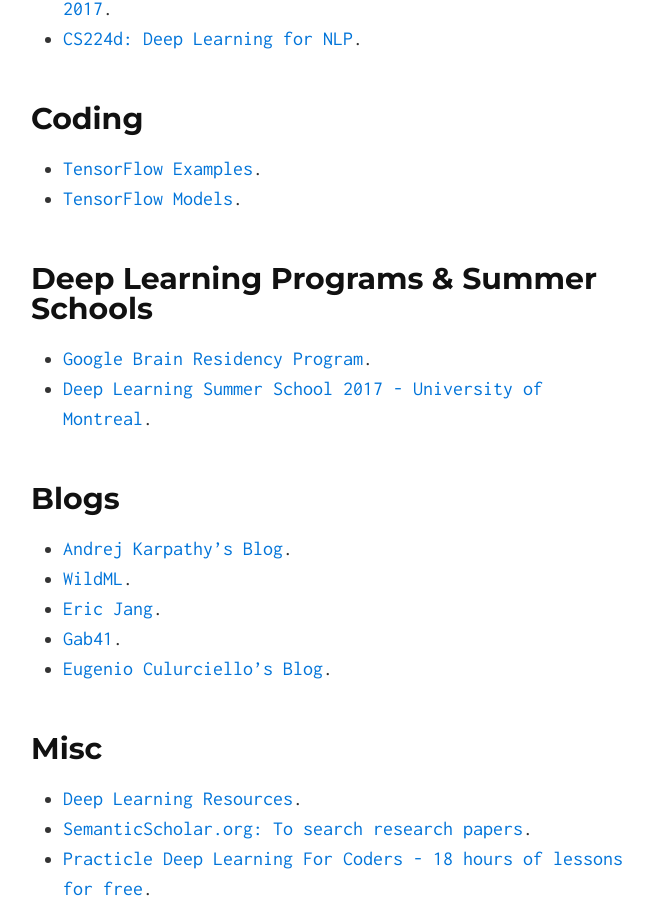
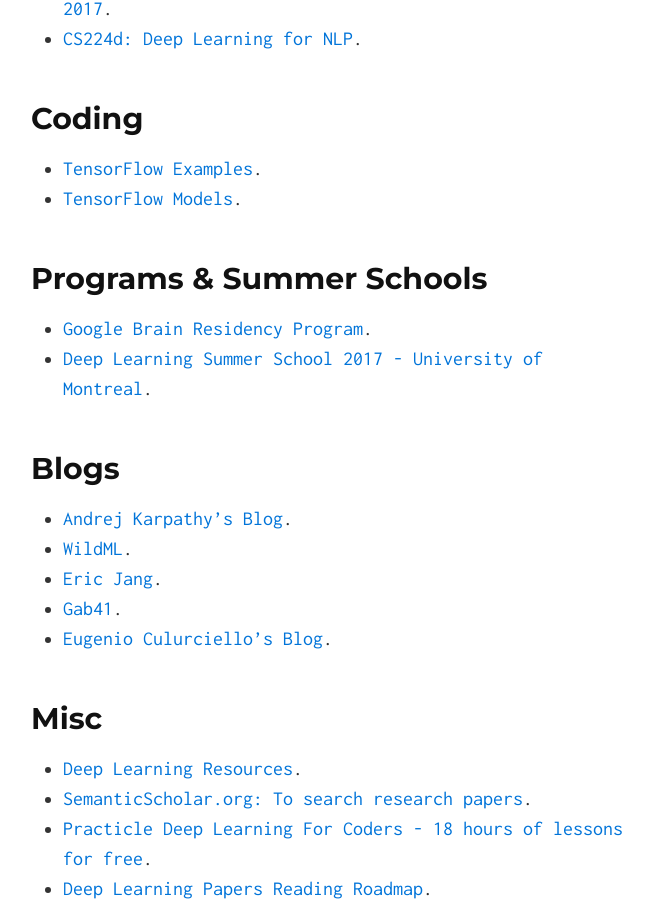
Before and after one commit to deepboun/deepboun.github.io, a Jekyll site: the page built from index.md, in a window 1280 px wide and 900 px high, scrolled down 1546 px. Shown: the whole window, without its empty margins (307-960 px from the left). Built offline with Jekyll 4.4.1, drawn with Linux system fonts in a browser that asks for light colours.

Commit message:
shortening programs section title

```diff
--- a/index.md
+++ b/index.md
@@ -40,7 +40,7 @@
 * [TensorFlow Examples](https://github.com/aymericdamien/TensorFlow-Examples).
 * [TensorFlow Models](https://github.com/tensorflow/models).
 
-## Deep Learning Programs & Summer Schools
+## Programs & Summer Schools
 * [Google Brain Residency Program](https://research.google.com/teams/brain/residency/).
 * [Deep Learning Summer School 2017 - University of Montreal](https://mila.umontreal.ca/en/cours/deep-learning-summer-school-2017/).
 
```
